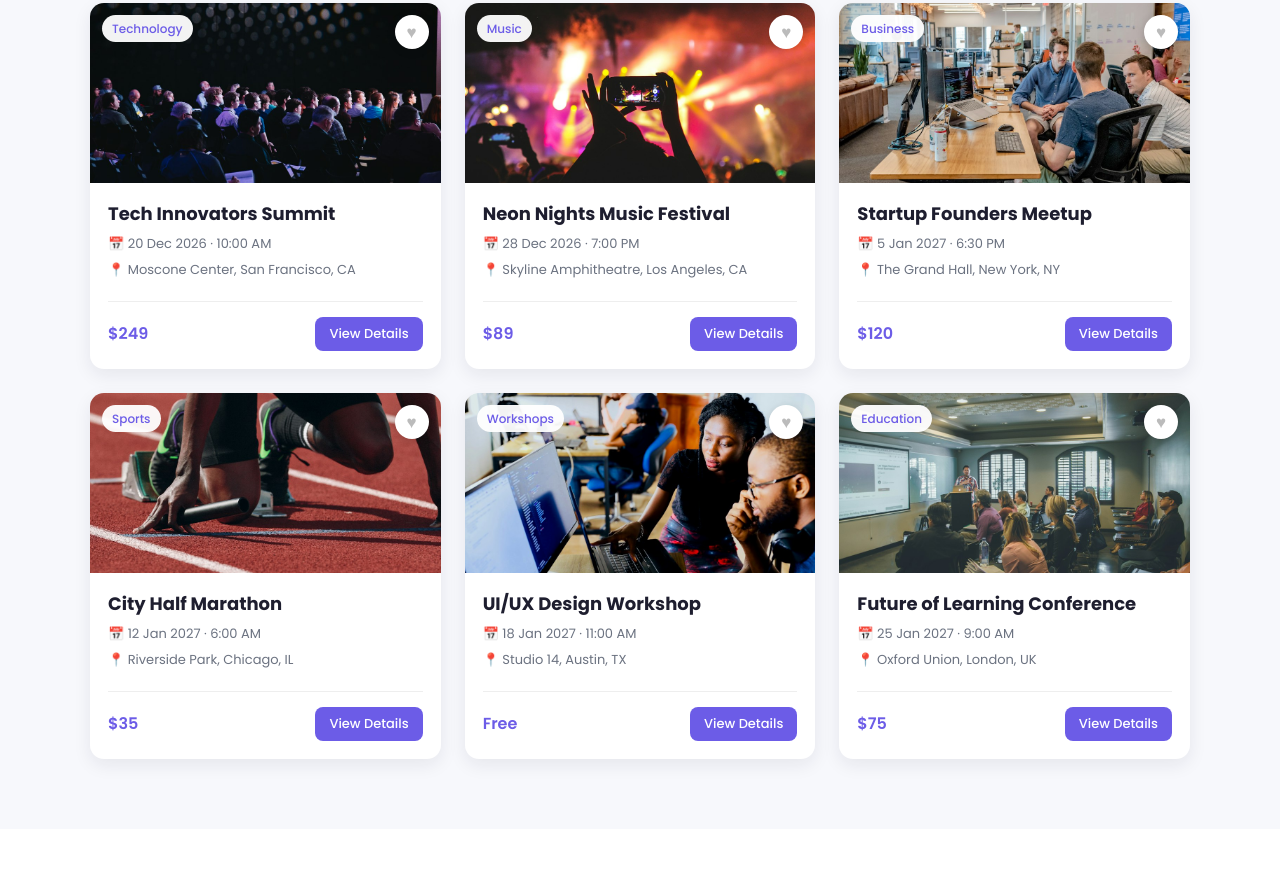
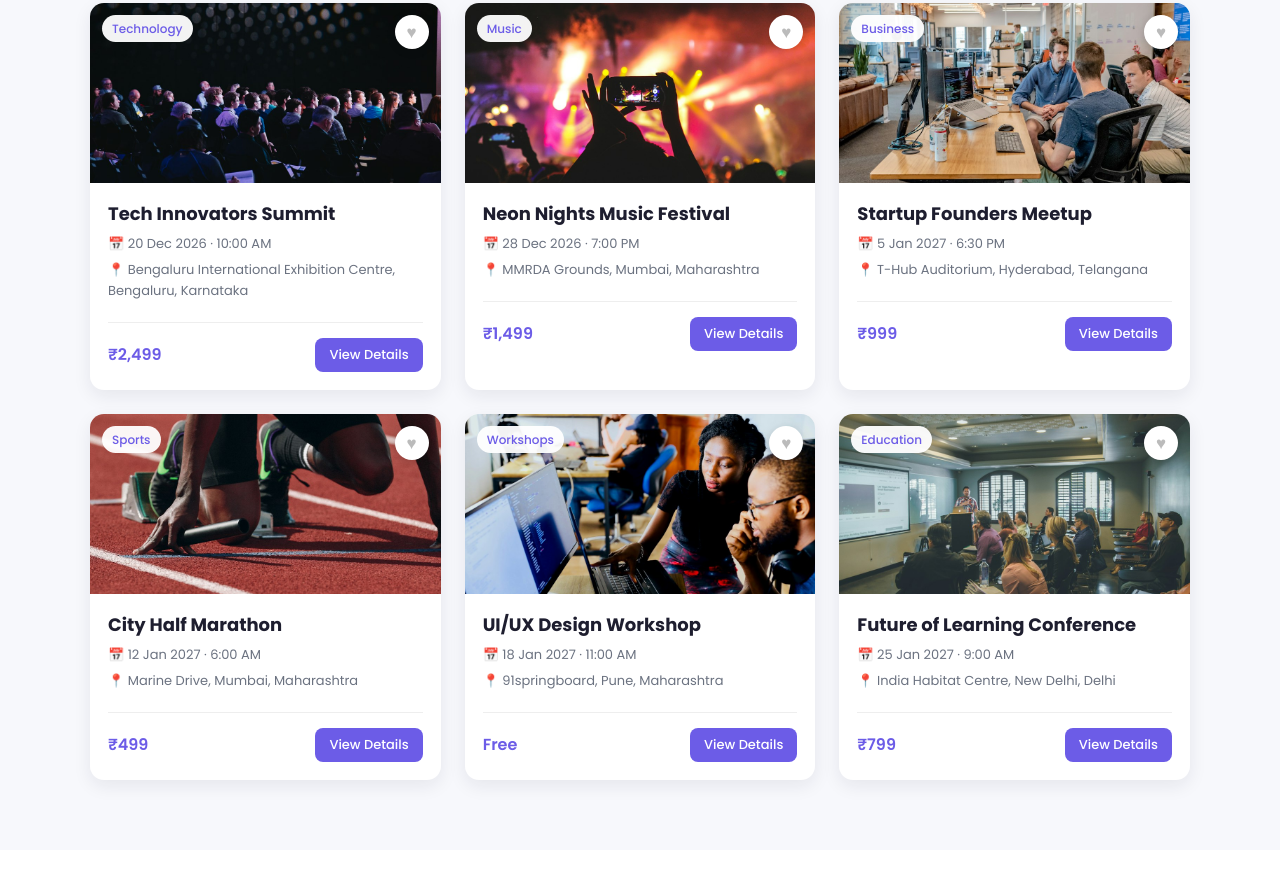
Before and after one commit to Amin-044/day-01-event-discovery-platform, a plain HTML site: page index.html in a window 1280 px wide. Shown: the part 858-1754 px from the top of the page. Drawn offline with Linux system fonts and the light colour scheme.

Commit message:
Use Indian cities, venues and INR prices

```diff
--- a/index.html
+++ b/index.html
@@ -167,7 +167,7 @@
         </p>
         <ul class="about-list">
           <li>✔ Curated events across 6 categories</li>
-          <li>✔ Events in 40+ cities worldwide</li>
+          <li>✔ Events across 40+ Indian cities</li>
           <li>✔ Free and paid events for everyone</li>
         </ul>
       </div>
@@ -229,8 +229,8 @@
       <div>
         <h3>Contact</h3>
         <p>✉ hello@ak.events</p>
-        <p>📞 +1 (415) 555-0132</p>
-        <p>📍 88 Mission Street,<br>San Francisco, CA</p>
+        <p>📞 +91 98765 43210</p>
+        <p>📍 88 MG Road,<br>Bengaluru, Karnataka</p>
       </div>
     </div>
 
--- a/js/app.js
+++ b/js/app.js
@@ -11,9 +11,9 @@ const events = [
     category: "Technology",
     date: "20 Dec 2026",
     time: "10:00 AM",
-    venue: "Moscone Center",
-    location: "San Francisco, CA",
-    price: "$249",
+    venue: "Bengaluru International Exhibition Centre",
+    location: "Bengaluru, Karnataka",
+    price: "₹2,499",
     image: "images/event-tech.jpg",
     description:
       "A full-day summit with talks on artificial intelligence, web development and the future of technology. Meet founders, developers and students from across the country."
@@ -24,9 +24,9 @@ const events = [
     category: "Music",
     date: "28 Dec 2026",
     time: "7:00 PM",
-    venue: "Skyline Amphitheatre",
-    location: "Los Angeles, CA",
-    price: "$89",
+    venue: "MMRDA Grounds",
+    location: "Mumbai, Maharashtra",
+    price: "₹1,499",
     image: "images/event-music.jpg",
     description:
       "An open-air night of live music, lights and food trucks. Featuring local bands, DJs and a headline performance to close the evening."
@@ -37,9 +37,9 @@ const events = [
     category: "Business",
     date: "5 Jan 2027",
     time: "6:30 PM",
-    venue: "The Grand Hall",
-    location: "New York, NY",
-    price: "$120",
+    venue: "T-Hub Auditorium",
+    location: "Hyderabad, Telangana",
+    price: "₹999",
     image: "images/event-startup.jpg",
     description:
       "A networking evening for founders, investors and students interested in startups. Short talks followed by open networking and refreshments."
@@ -50,9 +50,9 @@ const events = [
     category: "Sports",
     date: "12 Jan 2027",
     time: "6:00 AM",
-    venue: "Riverside Park",
-    location: "Chicago, IL",
-    price: "$35",
+    venue: "Marine Drive",
+    location: "Mumbai, Maharashtra",
+    price: "₹499",
     image: "images/event-sports.jpg",
     description:
       "Run 21 kilometres through the city with water stations and cheering points along the route. Finishers receive a medal and a free breakfast."
@@ -63,8 +63,8 @@ const events = [
     category: "Workshops",
     date: "18 Jan 2027",
     time: "11:00 AM",
-    venue: "Studio 14",
-    location: "Austin, TX",
+    venue: "91springboard",
+    location: "Pune, Maharashtra",
     price: "Free",
     image: "images/event-workshop.jpg",
     description:
@@ -76,9 +76,9 @@ const events = [
     category: "Education",
     date: "25 Jan 2027",
     time: "9:00 AM",
-    venue: "Oxford Union",
-    location: "London, UK",
-    price: "$75",
+    venue: "India Habitat Centre",
+    location: "New Delhi, Delhi",
+    price: "₹799",
     image: "images/event-education.jpg",
     description:
       "Teachers, students and researchers discuss new ways of learning, online education and the role of technology in the classroom."
@@ -92,9 +92,9 @@ const trending = [
     category: "Music",
     date: "14 Feb 2027",
     time: "4:00 PM",
-    venue: "Parque das Nações",
-    location: "Lisbon, Portugal",
-    price: "€199",
+    venue: "Mahalaxmi Racecourse",
+    location: "Mumbai, Maharashtra",
+    price: "₹2,499",
     attendees: "8.6k going",
     image: "images/event-festival.jpg",
     description:
@@ -106,9 +106,9 @@ const trending = [
     category: "Technology",
     date: "2 Mar 2027",
     time: "10:00 AM",
-    venue: "World Trade Centre",
-    location: "Dubai, UAE",
-    price: "$320",
+    venue: "Hyderabad International Convention Centre",
+    location: "Hyderabad, Telangana",
+    price: "₹3,999",
     attendees: "5.1k going",
     image: "images/event-summit.jpg",
     description:
@@ -120,9 +120,9 @@ const trending = [
     category: "Business",
     date: "20 Mar 2027",
     time: "11:00 AM",
-    venue: "Kraftwerk Berlin",
-    location: "Berlin, Germany",
-    price: "€140",
+    venue: "The Leela Palace",
+    location: "Bengaluru, Karnataka",
+    price: "₹1,499",
     attendees: "4.3k going",
     image: "images/event-creator.jpg",
     description:
```
Also changed, not shown: screenshots/desktop.jpg, screenshots/mobile.jpg.
